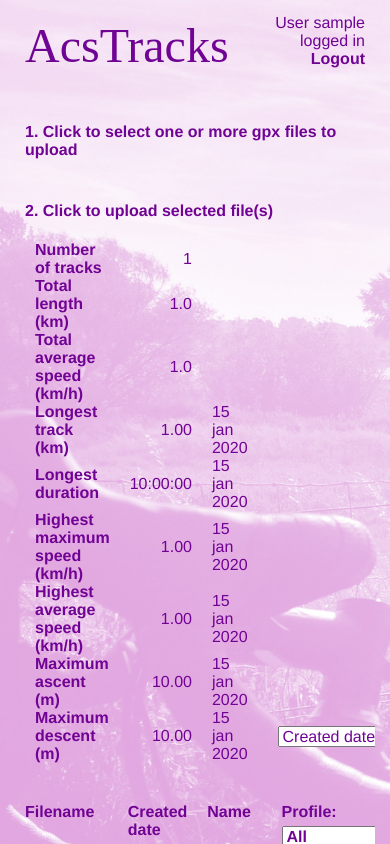
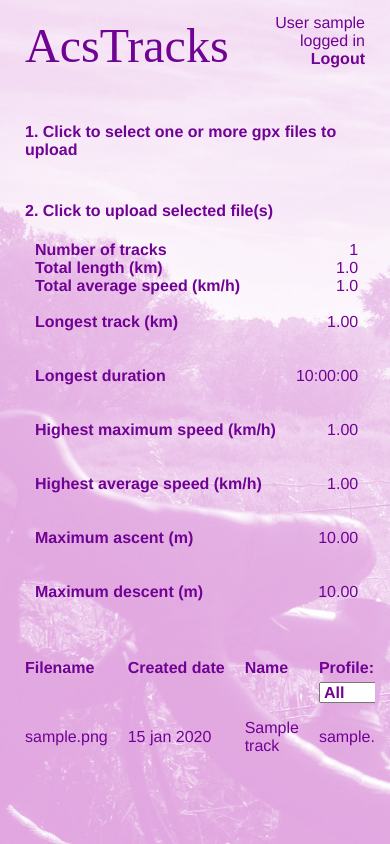
Before and after one commit to AadSchippers/acstracks, a Django app: page / in a window 390 px wide. Run offline with Django 3.2, Linux system fonts and the light colour scheme; a user stored in the database is signed in; tables that the repository leaves empty hold one stand-in row (values such as "Sample post"); some libraries are stand-ins or nearby versions.

Commit message:
made responsive

```diff
--- a/acstracks_app/static/css/acstracks.css
+++ b/acstracks_app/static/css/acstracks.css
@@ -19,6 +19,8 @@ body {
     background-image: url("/static/img/acstracksbg.jpg");
     background-repeat: no-repeat;
     background-size: cover;
+    max-width: 100%;
+    height: auto;
 }
 
 div.detail {
@@ -68,3 +70,29 @@ h2, h2 a, h2 a:visited {
 a, a:active, a:visited, a:hover {
     color: #700394;
 }
+
+.container {
+    position: relative;
+    overflow: hidden;
+    width: 100%;
+    height: 85%
+  }
+
+  .container-16-9 {
+    position: relative;
+    overflow: hidden;
+    width: 100%;
+    padding-top: 50%; /* 16:9 Aspect Ratio (divide 9 by 16 = 0.5625) */
+  }
+
+  /* Then style the iframe to fit in the container div with full height and width */
+  .responsive-iframe {
+    position: absolute;
+    border: none;
+    top: 0;
+    left: 0;
+    bottom: 0;
+    right: 0;
+    width: 100%;
+    height: 100%;
+  }
--- a/acstracks_app/templates/acstracks_app/base.html
+++ b/acstracks_app/templates/acstracks_app/base.html
@@ -1,6 +1,7 @@
 {% load static %}
 <html>
     <head>
+        <meta name="viewport" content="width=device-width, initial-scale=1.0">
         <title>AcsTracks</title>
         <link rel="stylesheet" href="//maxcdn.bootstrapcdn.com/bootstrap/3.2.0/css/bootstrap.min.css">
         <link rel="stylesheet" href="//maxcdn.bootstrapcdn.com/bootstrap/3.2.0/css/bootstrap-theme.min.css">
--- a/acstracks_app/templates/acstracks_app/track_list.html
+++ b/acstracks_app/templates/acstracks_app/track_list.html
@@ -24,44 +24,44 @@
             </td>
         </tr>
     </table>
-    <table style="width:100%">
+    <table style="width: 100%;overflow-x: auto">
         <tr>
             <td>
             {% if statistics.total_length > 0 %}
             <table>
                 <tr>
-                    <td><b>Number of tracks</b></td><td style="text-align:right">{{ tracks.count }}</td>
+                    <td><b>Number&nbsp;of&nbsp;tracks</b></td><td style="text-align:right">{{ tracks.count }}</td>
                 </tr>
                 <tr>
                     <tr>
-                        <td><b>Total length (km)</b></td><td style="text-align:right">{{ statistics.total_length }}</td>
+                        <td><b>Total&nbsp;length&nbsp;(km)</b></td><td style="text-align:right">{{ statistics.total_length }}</td>
                     </tr>
                     <tr>
-                        <td><b>Total average speed (km/h)</b></td><td style="text-align:right">{{ statistics.total_avgspeed }}</td>
+                        <td><b>Total&nbsp;average&nbsp;speed (km/h)</b></td><td style="text-align:right">{{ statistics.total_avgspeed }}</td>
                 </tr>
                 <tr>
-                    <td><b>Longest track (km)</b></td><td style="text-align:right">{{ statistics.longest_length }}</td>
-                    <td>{{ statistics.datetime_longest_length|date:"d b Y" }}</td>
+                    <td><b>Longest&nbsp;track&nbsp;(km)</b></td><td style="text-align:right">{{ statistics.longest_length }}</td>
+                    <td style="width: 300px;">{{ statistics.datetime_longest_length|date:"d b Y" }}</td>
                 </tr>
                 <tr>
-                    <td><b>Longest duration</b></td><td style="text-align:right">{{ statistics.longest_duration }}</td>
-                    <td>{{ statistics.datetime_longest_duration|date:"d b Y" }}</td>
+                    <td><b>Longest&nbsp;duration</b></td><td style="text-align:right">{{ statistics.longest_duration }}</td>
+                    <td style="width: 300px;">{{ statistics.datetime_longest_duration|date:"d b Y" }}</td>
                 </tr>
                 <tr>
-                    <td><b>Highest maximum speed (km/h)</b></td><td style="text-align:right">{{ statistics.highest_maxspeed }}</td>
-                    <td>{{ statistics.datetime_highest_maxspeed|date:"d b Y" }}</td>
+                    <td><b>Highest&nbsp;maximum&nbsp;speed&nbsp;(km/h)</b></td><td style="text-align:right">{{ statistics.highest_maxspeed }}</td>
+                    <td style="width: 300px;">{{ statistics.datetime_highest_maxspeed|date:"d b Y" }}</td>
                 </tr>
                 <tr>
-                    <td><b>Highest average speed (km/h)</b></td><td style="text-align:right">{{ statistics.highest_avgspeed }}</td>
-                    <td>{{ statistics.datetime_highest_avgspeed|date:"d b Y" }}</td>
+                    <td><b>Highest&nbsp;average&nbsp;speed&nbsp;(km/h)</b></td><td style="text-align:right">{{ statistics.highest_avgspeed }}</td>
+                    <td style="width: 300px;">{{ statistics.datetime_highest_avgspeed|date:"d b Y" }}</td>
                 </tr>
                 <tr>
-                    <td><b>Maximum ascent (m)</b></td><td style="text-align:right">{{ statistics.max_ascent }}</td>
-                    <td>{{ statistics.datetime_max_ascent|date:"d b Y" }}</td>
+                    <td><b>Maximum&nbsp;ascent&nbsp;(m)</b></td><td style="text-align:right">{{ statistics.max_ascent }}</td>
+                    <td style="width: 300px;">{{ statistics.datetime_max_ascent|date:"d b Y" }}</td>
                 </tr>
                 <tr>
-                    <td><b>Maximum descent (m)</b></td><td style="text-align:right">{{ statistics.max_descent }}</td>
-                    <td>{{ statistics.datetime_max_descent|date:"d b Y" }}</td>
+                    <td><b>Maximum&nbsp;descent&nbsp;(m)</b></td><td style="text-align:right">{{ statistics.max_descent }}</td>
+                    <td style="width: 300px;">{{ statistics.datetime_max_descent|date:"d b Y" }}</td>
                 </tr>
             </table>
             {% endif %}
@@ -128,9 +128,9 @@
             </td>
         </tr>
     </table><br><br>
-    <table id="click-table" style="width:100%" class="table-hover">
+    <table id="click-table" style="width: 100%;overflow-x:auto;" class="table-hover">
         <th valign="Top" width=400>Filename</th>
-        <th valign="Top" width=200>Created date</th>
+        <th valign="Top" width=200>Created&nbsp;date</th>
         <th valign="Top" width=200>Name</th>
         <th valign="Top">
             <form method="post" enctype="multipart/form-data">
--- a/acstracks_app/templates/registration/base.html
+++ b/acstracks_app/templates/registration/base.html
@@ -1,6 +1,7 @@
 {% load static %}
 <html>
     <head>
+        <meta name="viewport" content="width=device-width, initial-scale=1.0">
         <title>AcsTracks</title>
         <link rel="stylesheet" href="//maxcdn.bootstrapcdn.com/bootstrap/3.2.0/css/bootstrap.min.css">
         <link rel="stylesheet" href="//maxcdn.bootstrapcdn.com/bootstrap/3.2.0/css/bootstrap-theme.min.css">
--- a/requirements.txt
+++ b/requirements.txt
@@ -1,4 +1,4 @@
 Django~=3.1
-python-dateutil=2.8.1
-gpxpy=1.4.2
-folium=0.11.0
+python-dateutil==2.8.1
+gpxpy==1.4.2
+folium==0.11.0
```
Also changed, not shown: acstracks_app/templates/acstracks_app/track_detail.html (+22 -18 lines).
